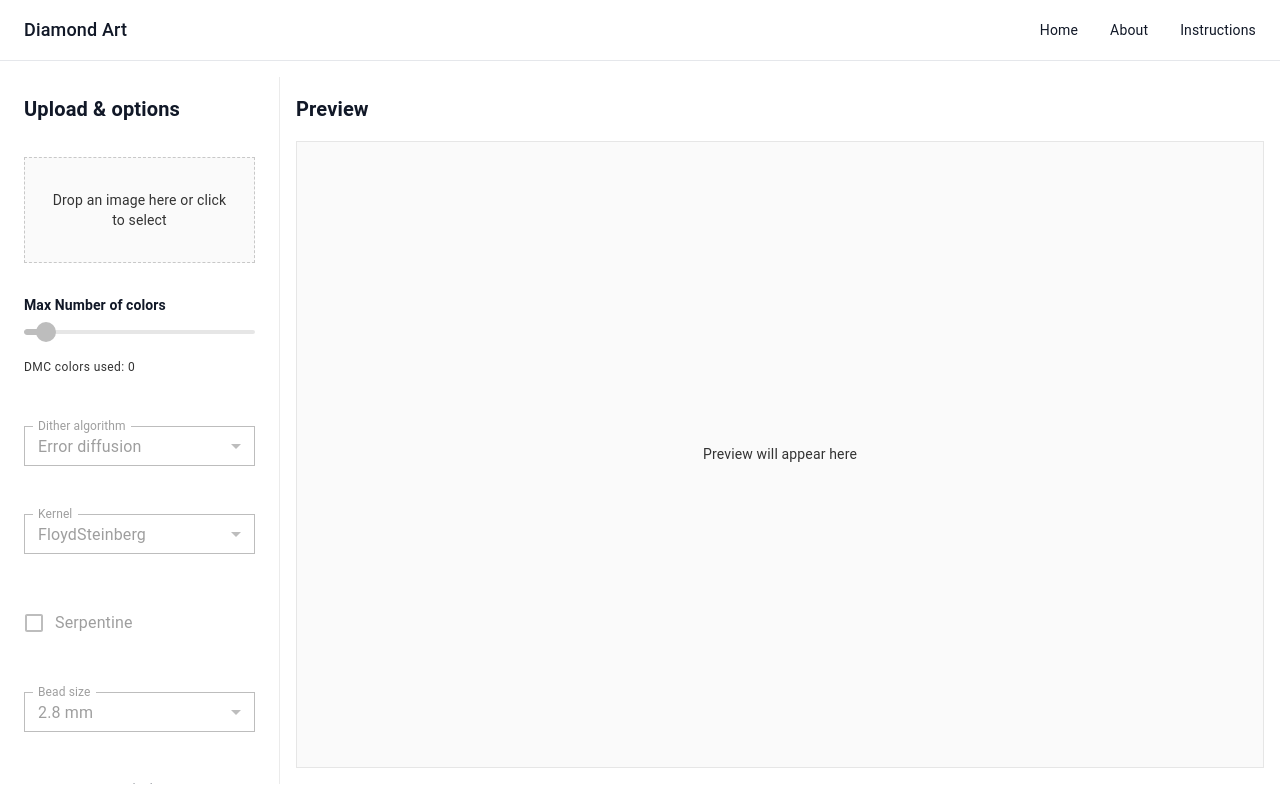
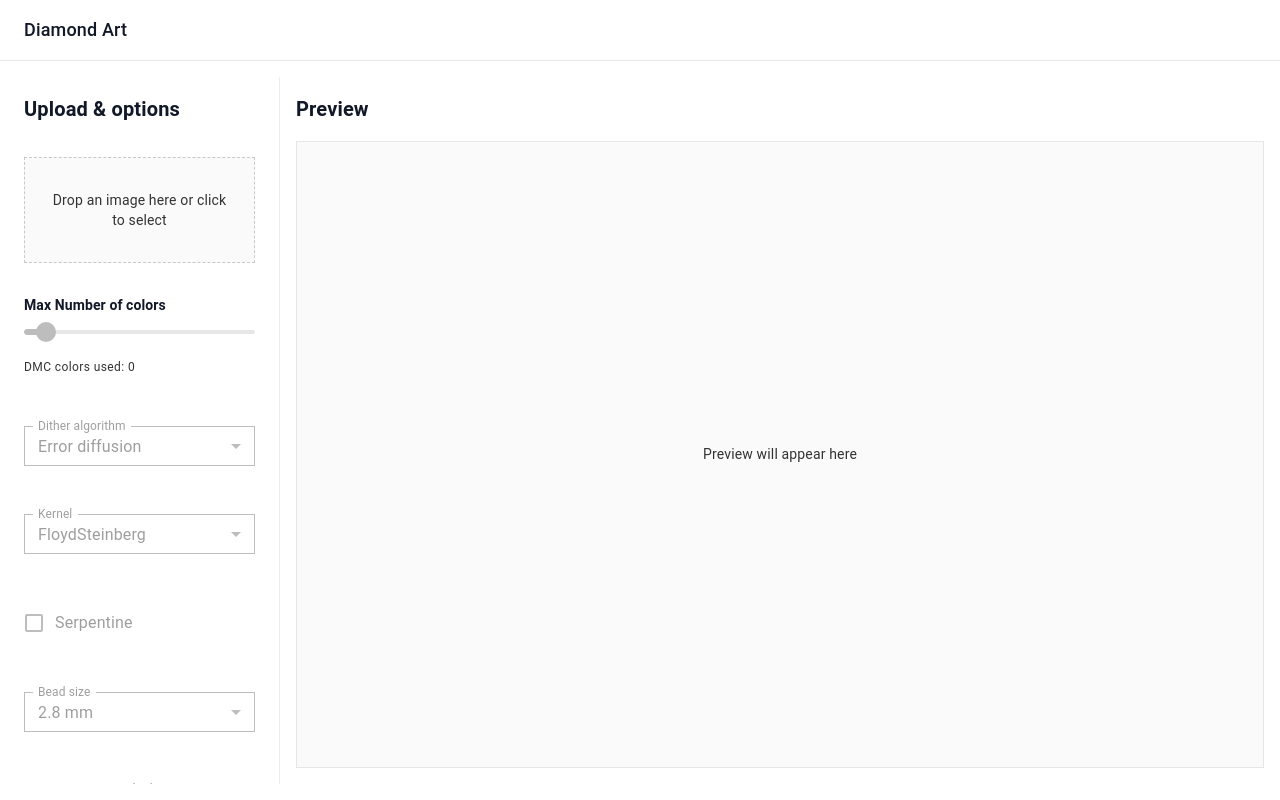
Before and after one commit to NickSaulnier/DiamondArt, a React app: page / in a window 1280 px wide. Built offline with nearby package versions, Linux system fonts and the light colour scheme.

Commit message:
Remove unused header navlinks

```diff
--- a/src/App.tsx
+++ b/src/App.tsx
@@ -74,17 +74,6 @@ function App() {
     <div className="h-screen bg-white text-gray-900 flex flex-col overflow-hidden">
       <header className="border-b border-gray-200 px-6 py-4 flex justify-between items-center shrink-0">
         <span className="text-lg font-medium">Diamond Art</span>
-        <nav className="flex gap-8 text-sm">
-          <a href="#home" className="hover:underline">
-            Home
-          </a>
-          <a href="#about" className="hover:underline">
-            About
-          </a>
-          <a href="#instructions" className="hover:underline">
-            Instructions
-          </a>
-        </nav>
       </header>
 
       <main className="w-full flex-1 min-h-0 flex flex-col overflow-hidden pt-4 pb-4">
```
